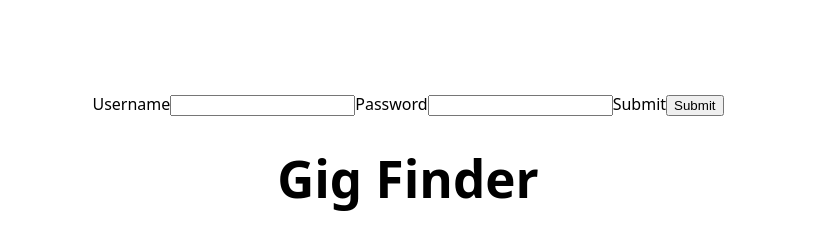
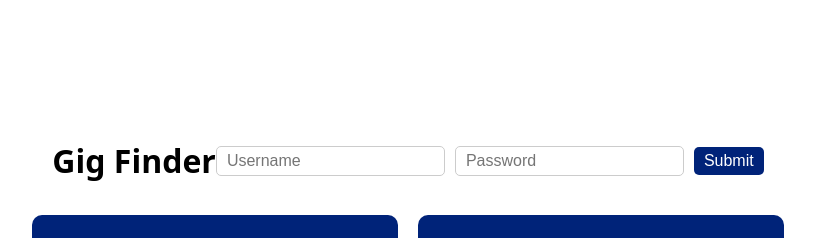
Before and after one commit to umutc901/gig-listing-website, a React (Vite) app: page / in a window 1280 px wide. Shown: the top 238 px of the page, without its empty margins (232-1047 px from the left). Built offline with nearby package versions, Linux system fonts and the light colour scheme.

Commit message:
Added styling

```diff
--- a/package.json
+++ b/package.json
@@ -12,6 +12,7 @@
   },
   "dependencies": {
     "@fortawesome/fontawesome-free": "^6.5.2",
+    "bootstrap": "^5.3.3",
     "react": "^18.2.0",
     "react-dom": "^18.2.0"
   },
--- a/src/App.css
+++ b/src/App.css
@@ -1,12 +1,56 @@
+/* Add this to your App.css */
 #root {
   max-width: 1280px;
   margin: 0 auto;
   padding: 2rem;
-  text-align: center;
 }
 
-.logo {
-  width: 15rem;
+.header-container {
+  display: flex;
+  justify-content: space-between;
+  align-items: center;
+  padding: 20px;
+  margin-bottom: 10px;
+}
+
+.header-title {
+  font-size: 2em;
+  font-weight: bold;
+  flex-grow: 1;
+  text-align: left;
+}
+
+.header-form {
+  flex-grow: 0;
+}
+
+.header-form form {
+  display: flex;
+  align-items: center;
+  justify-content: flex-end;
+}
+
+.header-form input[type="text"],
+.header-form input[type="password"] {
+  margin-right: 10px;
+  padding: 5px 10px;
+  border: 1px solid #ccc;
+  border-radius: 5px;
+  font-size: 1em; /* Adjust font size for better readability */
+}
+
+.header-form input[type="submit"] {
+  padding: 5px 10px;
+  border: none;
+  border-radius: 5px;
+  background-color: #002379;
+  color: white;
+  cursor: pointer;
+  font-size: 1em; /* Adjust font size for better readability */
+}
+
+.header-form input[type="submit"]:hover {
+  background-color: #FF5F00;
 }
 
 .gig-container {
--- a/src/App.jsx
+++ b/src/App.jsx
@@ -1,15 +1,20 @@
 import React from "react";
-import Hello from "./components/Hello";
-import makersLogo from "./assets/Makers-Logo.png";
 import GigList from "./components/GigList";
+import Form from "./components/Form"; // Import the Form component
 import "./App.css";
 import '@fortawesome/fontawesome-free/css/all.min.css';
-import Form from "./components/Form"
+
 function App() {
   return (
     <>
-      <Form></Form>
-      <Hello name="Finder" />
+      <div className="header-container">
+        <div className="header-title">
+          Gig Finder
+        </div>
+        <div className="header-form">
+          <Form />
+        </div>
+      </div>
       <GigList />
     </>
   );
--- a/src/components/Form.jsx
+++ b/src/components/Form.jsx
@@ -1,56 +1,47 @@
 import React, { useState } from 'react';
 
-const Form = () =>{
+const Form = () => {
     const [username, setUsername] = useState("");
     const [password, setPassword] = useState("");
 
     const handleUsernameChange = (event) => {
-        const inputEl = event.target;
-        setUsername(inputEl.value);
+        setUsername(event.target.value);
     };
 
     const handlePasswordChange = (event) => {
         setPassword(event.target.value);
-    }
+    };
 
-    const handleSubmit = () => {
+    const handleSubmit = (event) => {
         event.preventDefault();
         fetch("http://localhost:5175/", {
             method: "POST",
             headers: {
                 'Content-Type': 'application/json'
             },
-            body: JSON.stringify({username, password}),
+            body: JSON.stringify({ username, password }),
         });
+    };
 
-    };
-    return(
+    return (
         <form onSubmit={handleSubmit}>
-            <label>
-                Username
-                <input
-                type="username"
+            <input
+                type="text"
                 name="username"
+                placeholder="Username"
                 value={username}
-                onChange = {handleUsernameChange}
-                />
-            </label>
-            <label>
-                Password
-                <input
+                onChange={handleUsernameChange}
+            />
+            <input
                 type="password"
                 name="password"
+                placeholder="Password"
                 value={password}
-                onChange = {handlePasswordChange}
-                />
-            </label>
-            <label>
-                Submit
-                <input type='submit'
-                name='submit' />
-            </label>
+                onChange={handlePasswordChange}
+            />
+            <input type="submit" name="submit" value="Submit" />
         </form>
-    )
+    );
 }
 
 export default Form;
--- a/src/components/Hello.jsx
+++ /dev/null
@@ -1,5 +0,0 @@
-const Hello = (props) => {
-  return <h1>Gig {props.name}</h1>;
-};
-
-export default Hello;
--- a/src/main.jsx
+++ b/src/main.jsx
@@ -2,6 +2,7 @@ import React from "react";
 import ReactDOM from "react-dom/client";
 import App from "./App.jsx";
 import "./index.css";
+import '@fortawesome/fontawesome-free/css/all.min.css';
 
 const rootElement = document.getElementById("root");
 const root = ReactDOM.createRoot(rootElement);
```
Also changed, not shown: src/index.css (line endings or trailing spaces), 1 other file (tests, documents, lock files or other folders).
